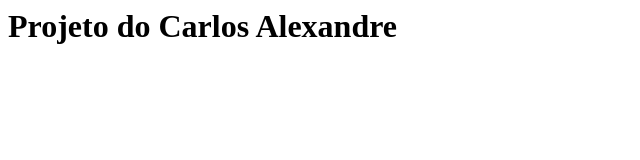
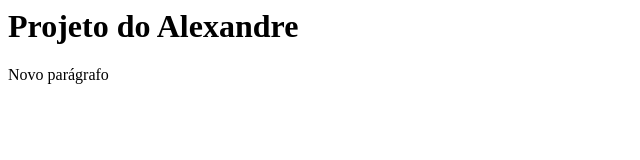
Before and after one commit to carlosalexandresilvacastro/curso-git, a plain HTML site: page index.html in a window 1280 px wide. Shown: the whole page, without its empty margins (0-640 px from the left). Drawn offline with Linux system fonts and the light colour scheme.

Commit message:
Alteração no body

```diff
--- a/index.html
+++ b/index.html
@@ -2,6 +2,7 @@
    <head>
    </head>
    <body>
-       <h1>Projeto do Carlos Alexandre</h1>
+       <h1>Projeto do Alexandre</h1>
+       <p>Novo parágrafo</p>
    </body>
 </html>
```
